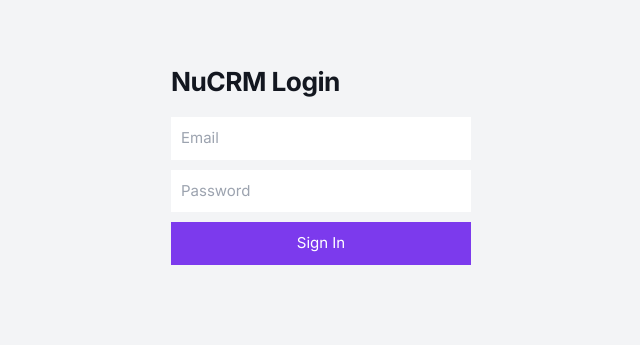
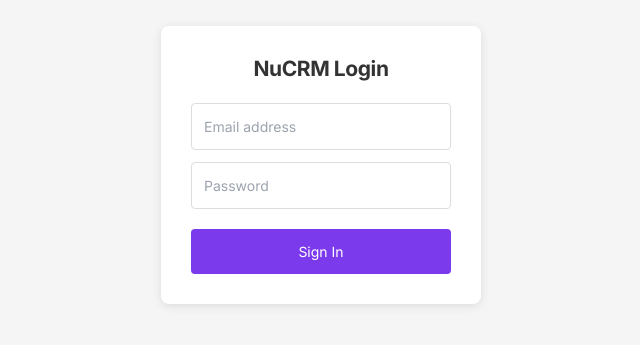
Before and after one commit to vinayakss007/nu2-byopen-510, a Next.js app: page /auth/login in a window 1280 px wide. Shown: the part 235-580 px from the top of the page, without its empty margins (319-959 px from the left). Built offline with nearby package versions, Linux system fonts and the light colour scheme.

Commit message:
Fix login - use form onSubmit with preventDefault

```diff
--- a/app/auth/login/page.tsx
+++ b/app/auth/login/page.tsx
@@ -1,62 +1,82 @@
 'use client';
 import { useState } from 'react';
+import { useEffect } from 'react';
 
 export default function LoginPage() {
+  const [msg, setMsg] = useState('');
   const [email, setEmail] = useState('');
-  const [password, setPassword] = useState('');
-  const [loading, setLoading] = useState(false);
+  const [pwd, setPwd] = useState('');
+  const [btnDisabled, setBtnDisabled] = useState(false);
 
-  async function handleClick() {
-    setLoading(true);
-    console.log('Clicked, calling API...');
+  return (
+    <div style={{ minHeight: '100vh', display: 'flex', alignItems: 'center', justifyContent: 'center', background: '#f5f5f5' }}>
+      <div style={{ width: 320, padding: 30, background: 'white', borderRadius: 8, boxShadow: '0 2px 10px rgba(0,0,0,0.1)' }}>
+        <h2 style={{ marginBottom: 20, textAlign: 'center', color: '#333' }}>NuCRM Login</h2>
 
-    const response = await fetch('/api/auth/login', {
+        {msg && (
+          <div style={{ padding: 10, marginBottom: 15, background: msg.includes('Success') ? '#d4edda' : '#f8d7da', color: msg.includes('Success') ? '#155724' : '#721c24', borderRadius: 4, fontSize: 14 }}>
+            {msg}
+          </div>
+        )}
+
+        <form
+          action="/api/auth/login"
+          method="POST"
+          encType="application/json"
+          onSubmit={(e) => {
+            e.preventDefault();
+            setBtnDisabled(true);
+            setMsg('Signing in...');
+
+            fetch('/api/auth/login', {
               method: 'POST',
               headers: { 'Content-Type': 'application/json' },
-      body: JSON.stringify({ email, password })
-    });
-
-    const data = await response.json();
-    console.log('Response:', response.status, data);
-
-    if (data.ok) {
-      console.log('Success! Going to dashboard');
+              body: JSON.stringify({ email, password: pwd })
+            })
+            .then(r => r.json())
+            .then(d => {
+              if (d.ok) {
+                setMsg('Success! Redirecting...');
                 window.location.href = '/tenant/dashboard';
               } else {
-      console.log('Error:', data.error);
-      alert(data.error || 'Login failed');
-      setLoading(false);
+                setMsg(d.error || 'Login failed');
+                setBtnDisabled(false);
               }
-  }
-
-  return (
-    <div style={{ minHeight: '100vh', display: 'flex', alignItems: 'center', justifyContent: 'center' }}>
-      <div style={{ width: 300 }}>
-        <h1 style={{ marginBottom: 20 }}>NuCRM Login</h1>
-
+            })
+            .catch(err => {
+              setMsg('Error: ' + err.message);
+              setBtnDisabled(false);
+            });
+          }}
+        >
           <input
+            name="email"
             type="email"
-          placeholder="Email"
+            placeholder="Email address"
             value={email}
-          onChange={(e) => setEmail(e.target.value)}
-          style={{ width: '100%', padding: 10, marginBottom: 10 }}
+            onChange={e => setEmail(e.target.value)}
+            required
+            style={{ width: '100%', padding: '12px', marginBottom: 12, border: '1px solid #ddd', borderRadius: 4, fontSize: 14, boxSizing: 'border-box' }}
           />
 
           <input
+            name="password"
             type="password"
             placeholder="Password"
-          value={password}
-          onChange={(e) => setPassword(e.target.value)}
-          style={{ width: '100%', padding: 10, marginBottom: 10 }}
+            value={pwd}
+            onChange={e => setPwd(e.target.value)}
+            required
+            style={{ width: '100%', padding: '12px', marginBottom: 20, border: '1px solid #ddd', borderRadius: 4, fontSize: 14, boxSizing: 'border-box' }}
           />
 
           <button
-          onClick={handleClick}
-          disabled={loading}
-          style={{ width: '100%', padding: 10, backgroundColor: '#7c3aed', color: 'white', border: 'none', cursor: 'pointer' }}
+            type="submit"
+            disabled={btnDisabled}
+            style={{ width: '100%', padding: '12px', background: btnDisabled ? '#ccc' : '#7c3aed', color: 'white', border: 'none', borderRadius: 4, fontSize: 14, cursor: btnDisabled ? 'not-allowed' : 'pointer' }}
           >
-          {loading ? 'Loading...' : 'Sign In'}
+            {btnDisabled ? 'Signing in...' : 'Sign In'}
           </button>
+        </form>
       </div>
     </div>
   );
```
Lines whose indentation alone changed are shown as unchanged.
